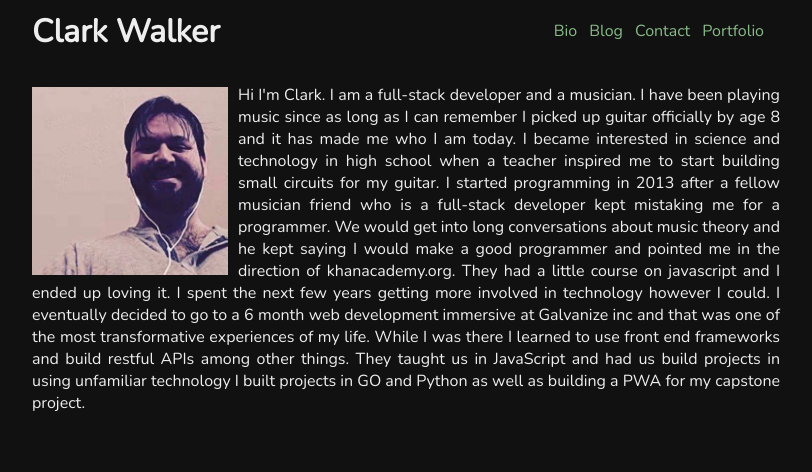
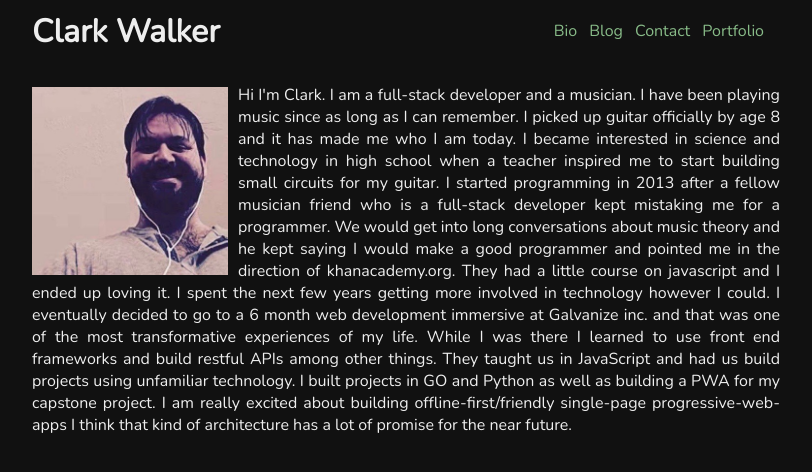
Before and after one commit to ClarkWalker/clark-walker.me, a React (Create React App) app: page /bio in a window 1280 px wide. Shown: the top 472 px of the page, without its empty margins (234-1046 px from the left). Built offline with nearby package versions, Linux system fonts and the light colour scheme.

Commit message:
more css fixes

```diff
--- a/public/index.html
+++ b/public/index.html
@@ -20,7 +20,7 @@
       work correctly both with client-side routing and a non-root public URL.
       Learn how to configure a non-root public URL by running `npm run build`.
     -->
-    <title>CW</title>
+    <title>ʕ •ᴥ•ʔ CW ʕ •ᴥ•ʔ</title>
   </head>
   <body>
     <noscript>
--- a/src/components/about.js
+++ b/src/components/about.js
@@ -9,7 +9,7 @@ class About extends Component {
         <main>
           <SplashHeader splash_style="top"/>
           <img className="profile-pic" src="./img/Avatar_Square.jpg"/>
-          <p>Hi I'm Clark.  I am a full-stack developer and a musician.  I have been playing music since as long as I can remember I picked up guitar officially by age 8 and it has made me who I am today.  I became interested in science and technology in high school when a teacher inspired me to start building small circuits for my guitar. I started programming in 2013 after a fellow musician friend who is a full-stack developer kept mistaking me for a programmer.  We would get into long conversations about music theory and he kept saying I would make a good programmer and pointed me in the direction of khanacademy.org.  They had a little course on javascript and I ended up loving it.  I spent the next few years getting more involved in technology however I could.  I eventually decided to go to a 6 month web development immersive at Galvanize inc and that was one of the most transformative experiences of my life.  While I was there I learned to use front end frameworks and build restful APIs among other things.  They taught us in JavaScript and had us build projects in using unfamiliar technology I built projects in GO and Python as well as building a PWA for my capstone project.</p>
+          <p>Hi I'm Clark.  I am a full-stack developer and a musician.  I have been playing music since as long as I can remember.  I picked up guitar officially by age 8 and it has made me who I am today.  I became interested in science and technology in high school when a teacher inspired me to start building small circuits for my guitar. I started programming in 2013 after a fellow musician friend who is a full-stack developer kept mistaking me for a programmer.  We would get into long conversations about music theory and he kept saying I would make a good programmer and pointed me in the direction of khanacademy.org.  They had a little course on javascript and I ended up loving it.  I spent the next few years getting more involved in technology however I could.  I eventually decided to go to a 6 month web development immersive at Galvanize inc. and that was one of the most transformative experiences of my life.  While I was there I learned to use front end frameworks and build restful APIs among other things.  They taught us in JavaScript and had us build projects using unfamiliar technology.  I built projects in GO and Python as well as building a PWA for my capstone project.  I am really excited about building offline-first/friendly single-page progressive-web-apps I think that kind of architecture has a lot of promise for the near future.</p>
 
         </main>
       </div>
```
